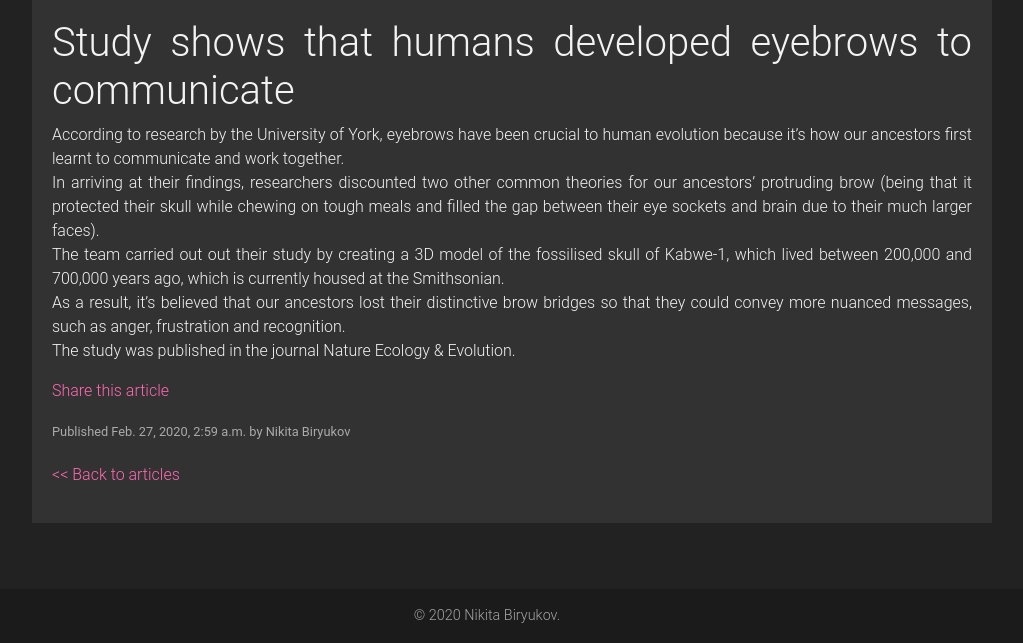
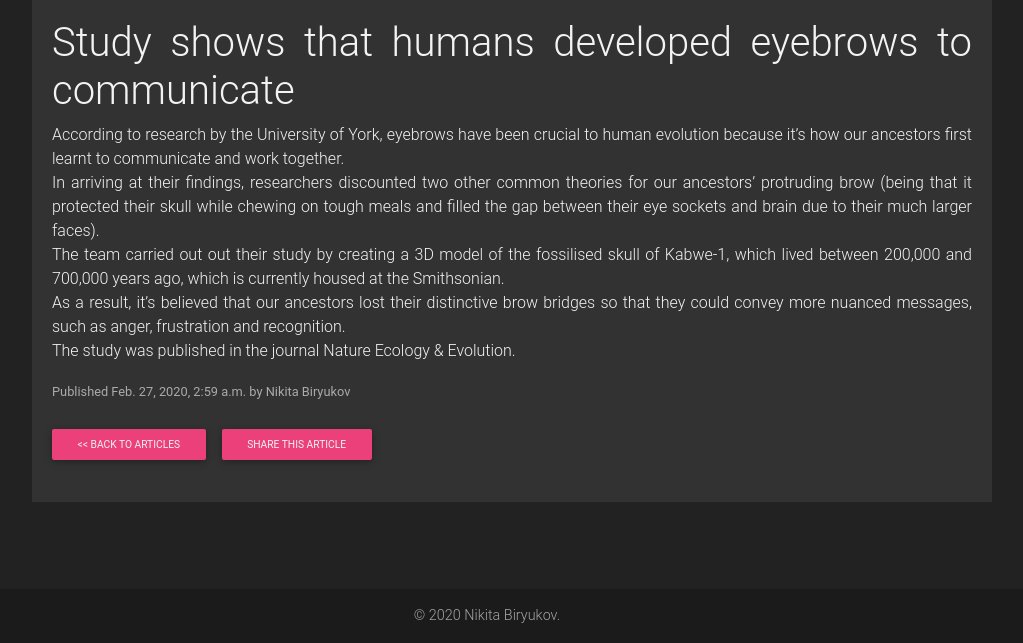
Before and after one commit to biryukov12/djangotest, a Django app: a page that uses main/templates/html/articles/detail.html in a window 1280 px wide. Shown: the part 157-800 px from the top of the page, without its empty margins (153-1176 px from the left). Run offline with Django 3.2, Linux system fonts and the light colour scheme; data comes from the database, SQL or seed files in the repository; some libraries are stand-ins or nearby versions.

Commit message:
add buttons

```diff
--- a/main/static/css/style.css
+++ b/main/static/css/style.css
@@ -137,6 +137,15 @@ nav .pagination {
     width: 400px;
 }
 
+.share-post a {
+    color: #f2f2f2;
+}
+
+.share-post {
+    margin-top: 20px;
+    margin-left: -0.375rem;
+}
+
 hr {
     color: #454545;
     background-color: #454545;
--- a/main/templates/html/articles/detail.html
+++ b/main/templates/html/articles/detail.html
@@ -16,15 +16,19 @@
             {{ article.body|linebreaks }}
         </div>
 
-        <p class="share-post">
-            <a href="{% url "article_share" article.slug %}">Share this article</a>
-        </p>
-
         <small class="date">
                 Published {{ article.publish }} by {{ article.author }}
         </small>
 
-        <p style="margin-top: 20px"><a href="/articles"><< Back to articles</a></p>
+        <p class="share-post">
+            <button class="btn btn-pink btn-sm">
+            <a href="/articles"><< Back to articles</a>
+            </button>
+            <button class="btn btn-pink btn-sm">
+            <a href="{% url "article_share" article.slug %}">Share this article</a>
+            </button>
+        </p>
+
 
     </div>
 
```
